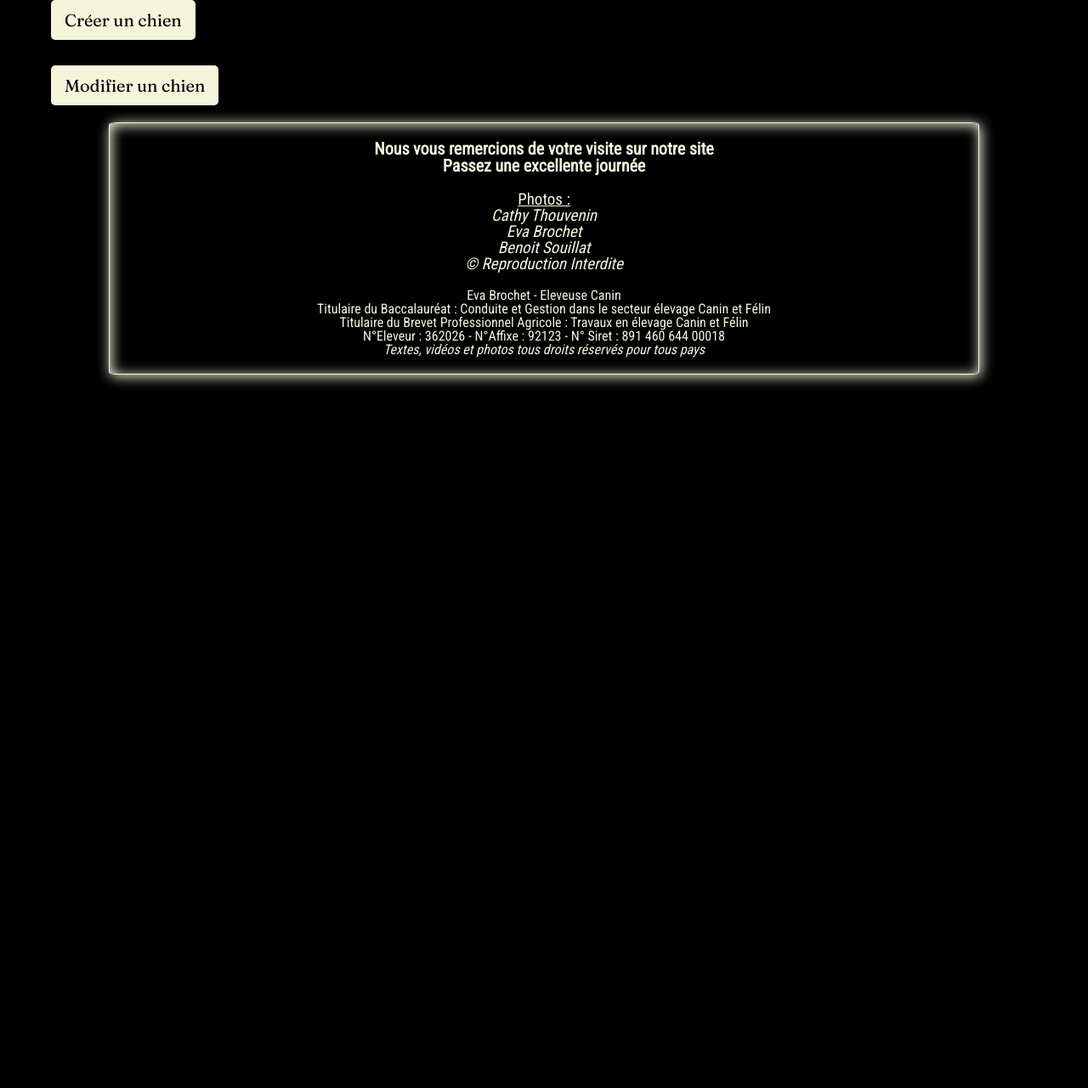
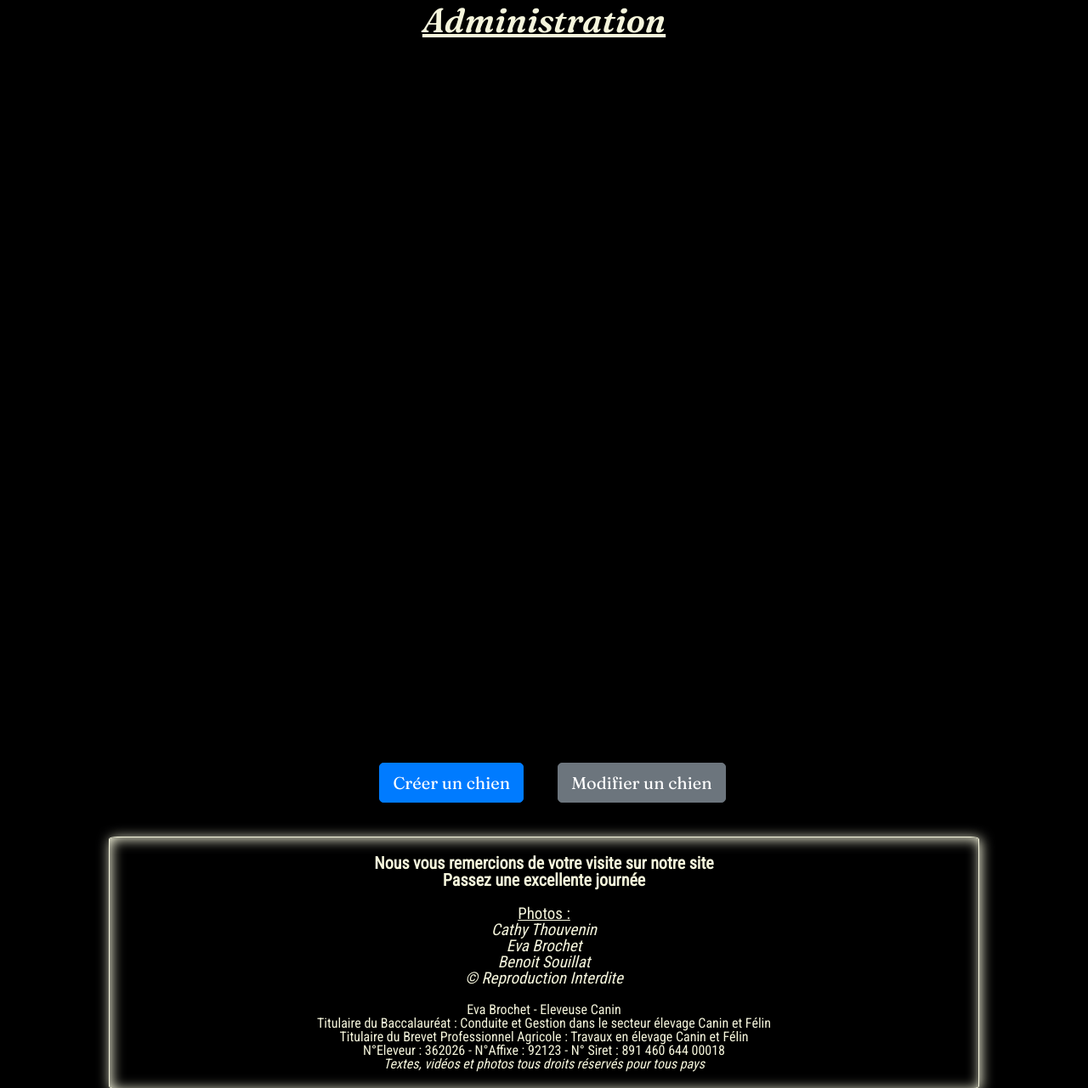
Before and after one commit to benoitsouillat/terrenoire, a Symfony app: template templates/dog/admin.html.twig in a window 1280 px wide. Shown: the part 100-1381 px from the top of the page at 85% size. Before the commit the page ends 555 px from the top, so only its background shows below. Run offline with Twig, Linux system fonts and the light colour scheme; the template is opened without the code that fills it, so the values that code supplies are empty; some libraries are stand-ins or nearby versions.

Commit message:
layout admin done

```diff
--- a/public/css/main.css
+++ b/public/css/main.css
@@ -2019,6 +2019,103 @@ body p {
           transform: none;
 }
 
+.admin {
+  display: -webkit-box;
+  display: -ms-flexbox;
+  display: flex;
+  -webkit-box-orient: horizontal;
+  -webkit-box-direction: normal;
+      -ms-flex-direction: row;
+          flex-direction: row;
+  -webkit-box-pack: center;
+      -ms-flex-pack: center;
+          justify-content: center;
+  -webkit-box-align: center;
+      -ms-flex-align: center;
+          align-items: center;
+  -ms-flex-wrap: wrap;
+      flex-wrap: wrap;
+  margin: 0;
+  padding: 0;
+}
+
+.admin__list {
+  width: 100%;
+  min-height: 100vh;
+  height: auto;
+  display: -webkit-box;
+  display: -ms-flexbox;
+  display: flex;
+  -webkit-box-orient: horizontal;
+  -webkit-box-direction: normal;
+      -ms-flex-direction: row;
+          flex-direction: row;
+  -webkit-box-pack: center;
+      -ms-flex-pack: center;
+          justify-content: center;
+  -ms-flex-wrap: wrap;
+      flex-wrap: wrap;
+}
+
+.admin__list section {
+  max-width: 400px;
+  width: 50%;
+  min-width: 250px;
+  min-height: 520px;
+  text-align: center;
+  display: -webkit-box;
+  display: -ms-flexbox;
+  display: flex;
+  -webkit-box-orient: vertical;
+  -webkit-box-direction: normal;
+      -ms-flex-direction: column;
+          flex-direction: column;
+  -ms-flex-pack: distribute;
+      justify-content: space-around;
+  -webkit-box-align: center;
+      -ms-flex-align: center;
+          align-items: center;
+  -ms-flex-wrap: nowrap;
+      flex-wrap: nowrap;
+  border: solid beige 3px;
+  border-radius: 5%;
+  margin: 10px 20px;
+}
+
+.admin__options {
+  width: 100%;
+  margin-left: 20px;
+  display: -webkit-box;
+  display: -ms-flexbox;
+  display: flex;
+  -webkit-box-orient: horizontal;
+  -webkit-box-direction: normal;
+      -ms-flex-direction: row;
+          flex-direction: row;
+  -webkit-box-pack: center;
+      -ms-flex-pack: center;
+          justify-content: center;
+}
+
+.admin__options a {
+  margin: 20px;
+}
+
+.admin .btn:hover {
+  -webkit-transform: scale(1.08);
+          transform: scale(1.08);
+}
+
+.admin a:hover {
+  -webkit-transform: unset;
+          transform: unset;
+}
+
+.admin h1 {
+  margin-top: unset;
+  margin-bottom: 30px;
+}
+
 /*-------------------------------Classes-------------------------------------*/
 .carousel-indicators-review {
   left: unset;
--- a/public/css/main.scss
+++ b/public/css/main.scss
@@ -17,6 +17,7 @@
 @import "pages/contact";
 @import "pages/coderural";
 @import "pages/error";
+@import "pages/admin";
 
 /*-------------------------------Classes-------------------------------------*/
 
--- /dev/null
+++ b/public/css/pages/_admin.scss
@@ -0,0 +1,65 @@
+.admin {
+
+    display: flex;
+    flex-direction: row;
+    justify-content: center;
+    align-items: center;
+    flex-wrap: wrap;
+    margin: 0;
+    padding: 0;
+
+    &__list
+    {
+        width: 100%;
+        min-height: 100vh;
+        height: auto;
+        display: flex;
+        flex-direction: row;
+        justify-content: center;
+        flex-wrap: wrap;
+
+        section {
+            max-width: 400px;
+            width: 50%;
+            min-width: 250px;
+            min-height: 520px;
+            text-align: center;
+            display: flex;
+            flex-direction: column;
+            justify-content: space-around;
+            align-items: center;
+            flex-wrap: nowrap;
+            border: solid $text-color 3px;
+            border-radius: 5%;
+            margin: 10px 20px;
+        }
+    }
+    &__options
+    {
+        width: 100%;
+        margin-left: 20px;
+        display: flex;
+        flex-direction: row;
+        justify-content: center;
+        a {
+            margin: 20px;
+        }
+    }
+
+    .btn {
+        &:hover {
+            transform: scale(1.08);
+        }
+    }
+    a {
+        &:hover {
+            transform: unset;
+        }
+    }
+    h1 {
+        margin-top: unset;
+        margin-bottom: 30px;
+    }
+
+
+}
--- a/templates/dog/admin.html.twig
+++ b/templates/dog/admin.html.twig
@@ -1,36 +1,35 @@
 {% extends 'base.html.twig' %}
 
 {% block body %}
-<main class="d-flex">
+<main class="admin">
+    <h1>Administration</h1>
+    {% if deleteDog is defined %}
+                    <h3> {{ deleteDog }} </h3>
+    {% endif %}
 
-<section class="w-25 ml-5">
-    {% if deleteDog is defined %}
-        <h3> {{ deleteDog }} </h3>
-    {% endif %}
-    <a href="{{ path('create_dog')}}" class="btn btn-beige">Créer un chien</a>
-    <br/>
-    <br/>
-    <a href="{{ path('update_dog')}}" class="btn btn-beige">Modifier un chien</a>
-</section>
+    <div class="admin__list">
+        {% for dog in dogs %}
 
-<section class="w-75">
+        <section>
+            <h2>{{ dog.name }}</h2>
+            <p>
+                Race : {{ dog.breed }} <br/>
+                Elevage : {{ dog.breeder }} <br/>
+                Né le : {{ dog.birth | date('d/m/Y') }} <br/>
+                LOF : {{ dog.lof }} <br/><br/>
 
-    <ul>
-    {% for dog in dogs %}
+            </p>
+            <a href="{{ path('manage_dog', {'id': dog.id }) }}" class="btn btn-warning btn-xs text-center">Corriger ce chien</a>
+            <a href="{{ path('delete_dog', {'id': dog.id }) }}" class="btn btn-danger btn-xs text-center">Supprimer ce chien</a>
+            <br/><br/>
+        </section>
+        {% endfor %}
+    </div>
 
-
-    <h2>{{ dog.name }}</h2>
-    <li>
-        <p>{{ dog.name }} est un {{ dog.breed }} issu {{ dog.breeder }}<br/>{{ dog.name }} a vu le jour le {{ dog.birth | date('d/m/Y') }} et voici son N°LOF : {{ dog.lof }}</p>
-        <a href="{{ path('manage_dog', {'id': dog.id }) }}" class="btn btn-beige btn-xs text-center">Corriger ce chien</a>
-        <a href="{{ path('delete_dog', {'id': dog.id }) }}" class="btn btn-beige btn-xs text-center">Supprimer ce chien</a>
-        <br/><br/>
-
-    </li>
-
-    {% endfor %}
-    </ul>
-</section>
+    <div class="admin__options">
+        <a href="{{ path('create_dog')}}" class="btn btn-primary">Créer un chien</a>
+        <a href="{{ path('update_dog')}}" class="btn btn-secondary">Modifier un chien</a>
+    </div>
 
 </main>
 {% endblock body %}
```
Also changed, not shown: 1 other file.
